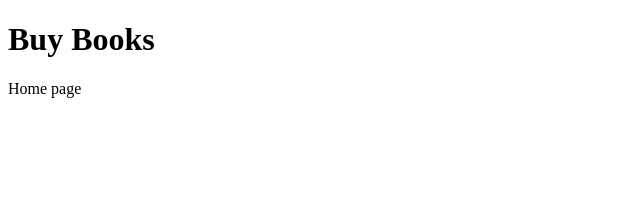
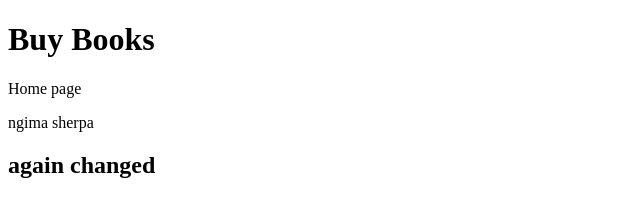
Before and after one commit to ngimasherpa/buybooks, a plain HTML site: page index.html in a window 1280 px wide. Shown: the whole page, without its empty margins (0-640 px from the left). Drawn offline with Linux system fonts and the light colour scheme.

Commit message:
this is second commit

```diff
--- a/index.html
+++ b/index.html
@@ -7,5 +7,7 @@
 <body>
      <h1>Buy Books</h1>
      <p>Home page</p>
+     <p>ngima sherpa</p>
+     <h2> again changed</h2>
 </body>
 </html>
```
